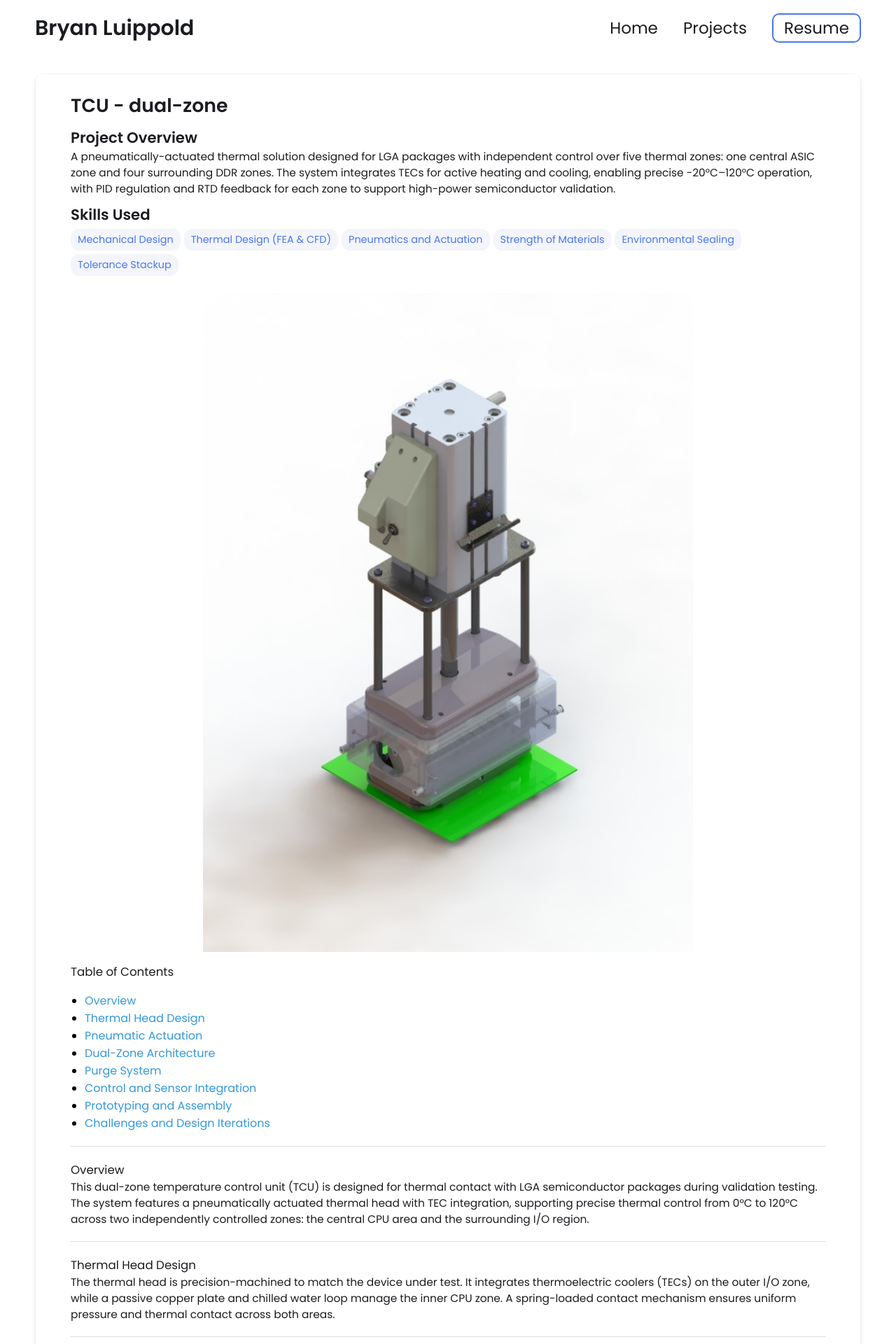
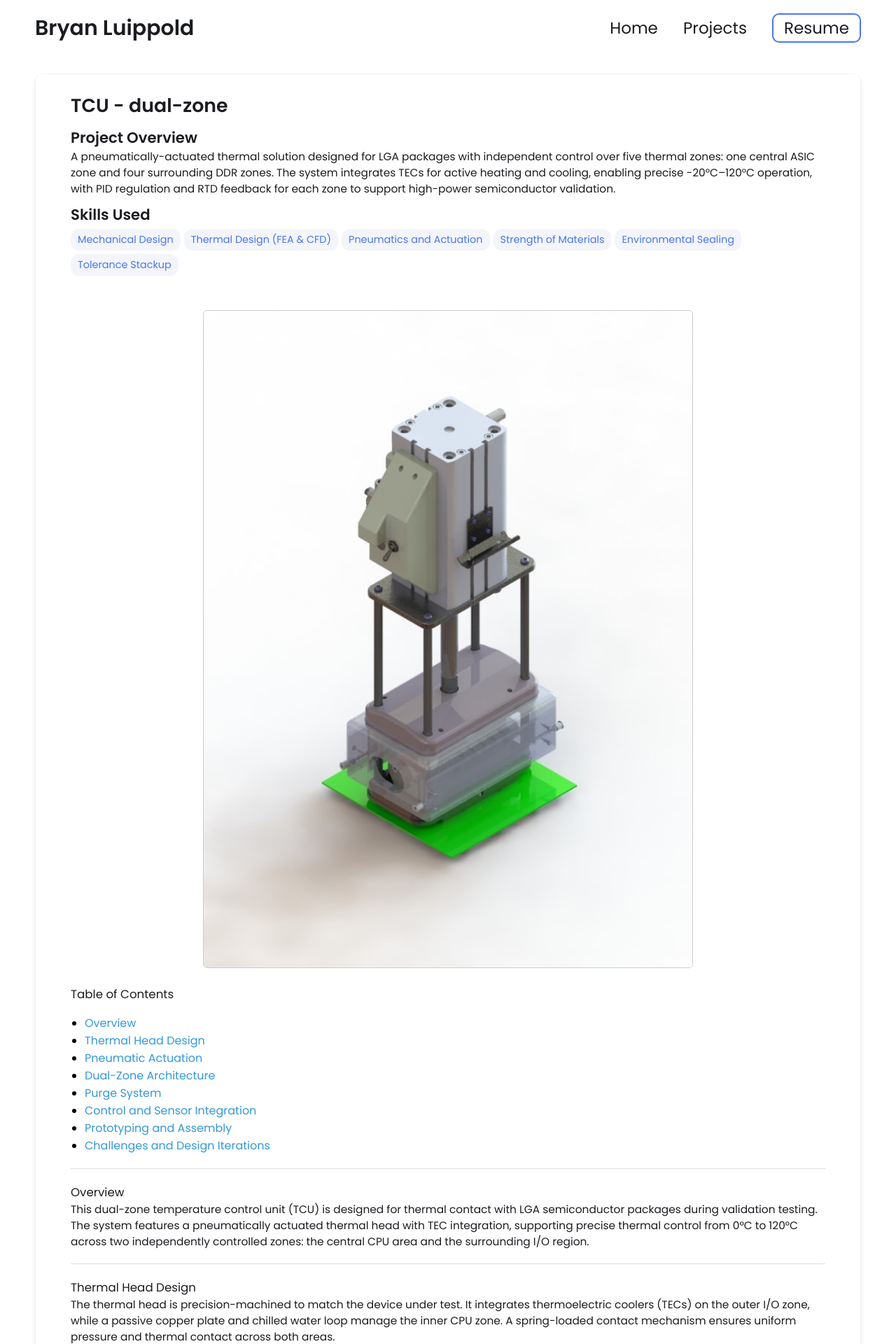
Before and after one commit to bluippold/bluippold.github.io, a Jekyll site: the page built from _projects/TCU1/index.md, in a window 1280 px wide. Shown: the top 1920 px of the page at 70% size. Built offline with Jekyll 4.4.1, drawn with Linux system fonts in a browser that asks for light colours.

Commit message:
Update index.md

```diff
--- a/_projects/TCU1/index.md
+++ b/_projects/TCU1/index.md
@@ -11,7 +11,8 @@
 - Tolerance Stackup
 ---
 
-<img src="/_projects/TCU1/TCU1.JPG" alt="TCU dual-zone render" width="700" style="display: block; margin: auto;" />
+<img src="/projects/TCU1/TCU1.jpg" alt="Dual-zone TCU render" width="700" style="display: block; margin: 1.5rem auto; border: 1px solid #ccc; border-radius: 6px;" />
+
 
 ### Table of Contents
 - [Overview](#overview)
```
